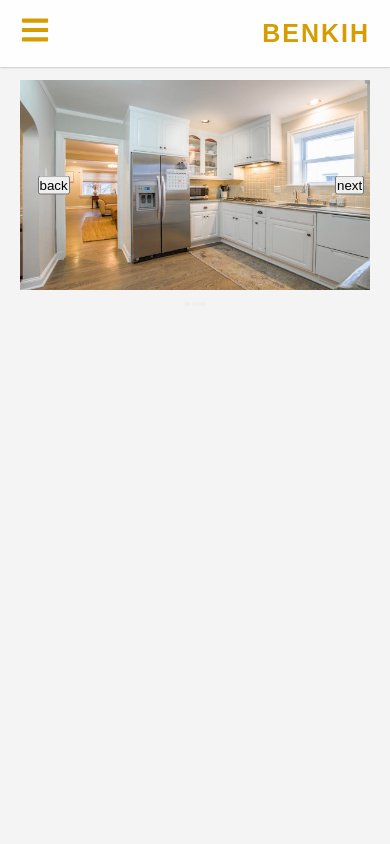
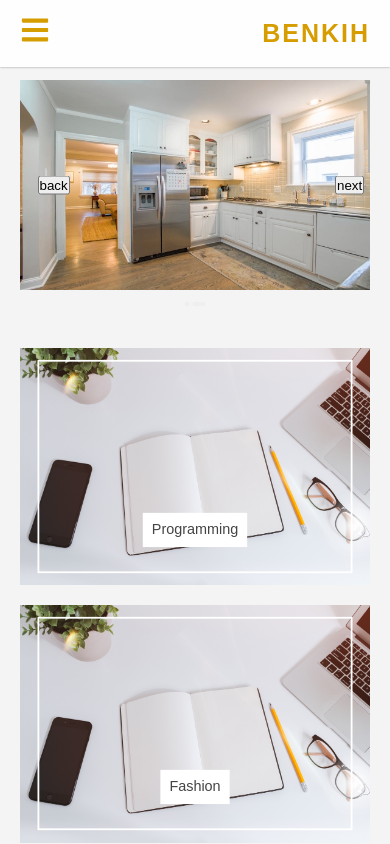
Before and after one commit to peterihimire/benkih-blog-react, a React (Create React App) app: page / in a window 390 px wide. Shown: the top 844 px of the page. Built offline with nearby package versions, Linux system fonts and the light colour scheme; no server answers.

Commit message:
Styled the hero component to accomodate the carousel better, now it responsive

```diff
--- a/src/App.css
+++ b/src/App.css
@@ -418,7 +418,7 @@ body {
 
 /* hero */
 .hero {
-  min-height: calc(90vh - 55.74px);
+  /* min-height: calc(90vh - 55.74px); */
   /* background: url("./images/blog-header.jpg") center/cover no-repeat; */
   /* display: flex;
   flex-direction: column;
@@ -429,12 +429,12 @@ body {
 }
 
 .hero-center {
-  padding: 8rem 2rem;
+  padding: 8rem 2rem 0rem 2rem;
 }
 
 @media screen and (min-width: 768px) {
   .hero {
-    min-height: calc(90vh - 131.97px);
+    /* min-height: calc(90vh - 131.97px); */
     /* background: url("./images/blog-header.jpg") center/cover no-repeat; */
     /* display: flex;
     flex-direction: column;
@@ -1161,9 +1161,11 @@ footer {
 /* end of pagination */
 
 /* pure react carousel */
+
 .container {
   position: relative;
   width: 100%;
+  height: 100%;
   /* max-width: 100vh;
   margin: auto; */
 }
--- a/src/components/HeaderCarousel.js
+++ b/src/components/HeaderCarousel.js
@@ -23,8 +23,8 @@ const HeaderCarousel = () => {
       visibleSlides={1}
       totalSlides={5}
       step={1}
+      naturalSlideWidth={100}
       naturalSlideHeight={60}
-      naturalSlideWidth={100}
       hasMasterSpinner
       isPlaying={true}
     >
```
